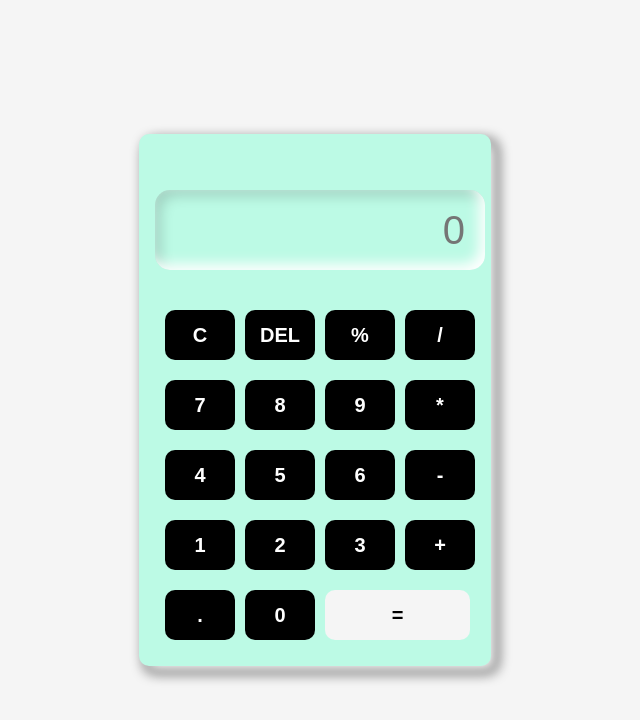
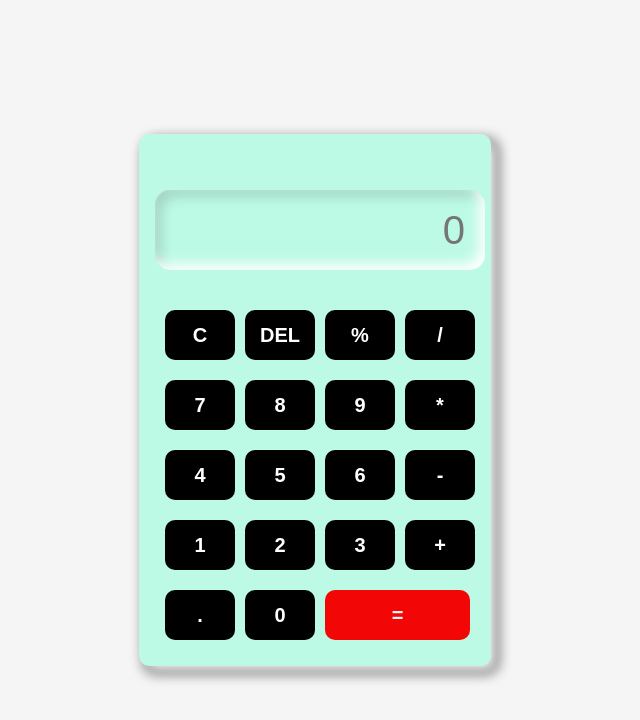
Before and after one commit to Paul-Orji/practice-calculator, a plain HTML site: page index.html in a window 1280 px wide. Shown: the whole page, without its empty margins (325-965 px from the left). Drawn offline with Linux system fonts and the light colour scheme.

Commit message:
complete

```diff
--- a/style.css
+++ b/style.css
@@ -59,6 +59,6 @@ button {
 .equal {
   width: 145px;
   border-radius: 10px;
-  background-color: whitesmoke;
-  color: black;
+  background-color: rgb(242, 6, 6);
+  color: whitesmoke;
 }
```
